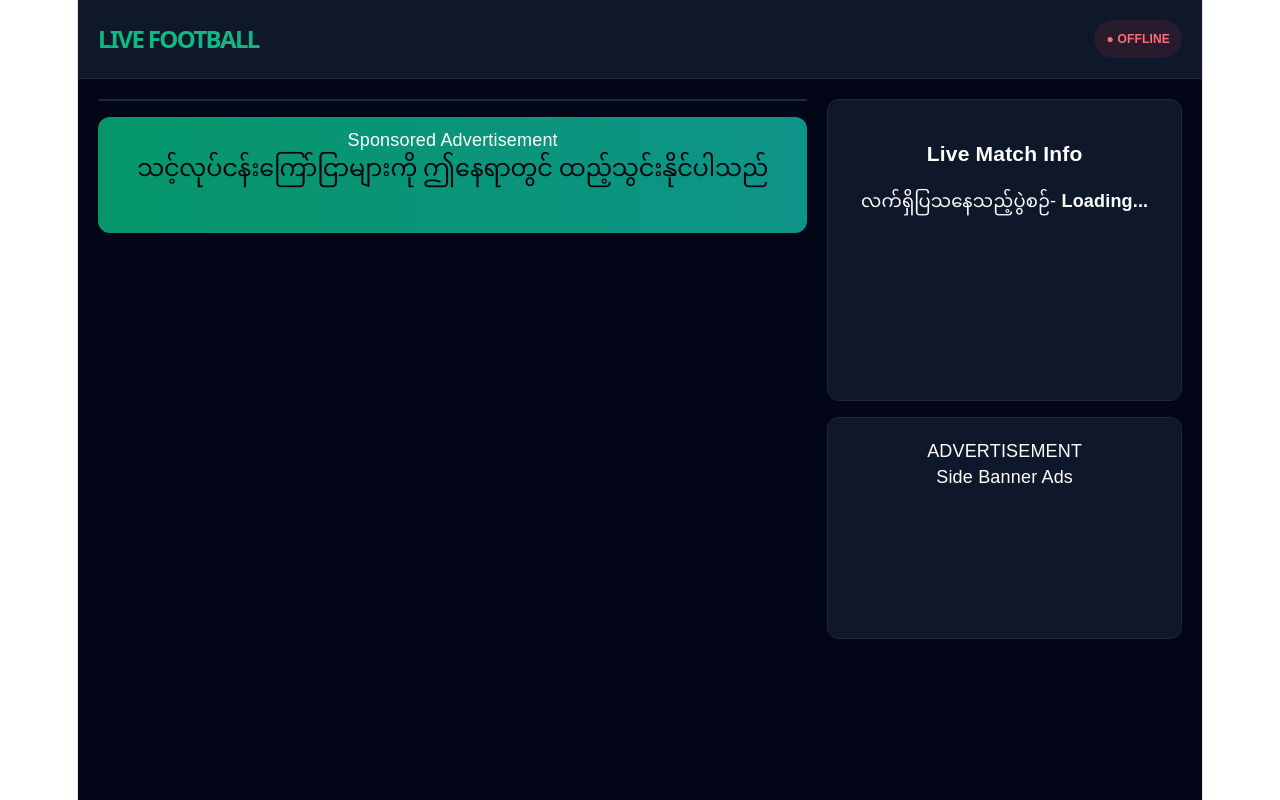
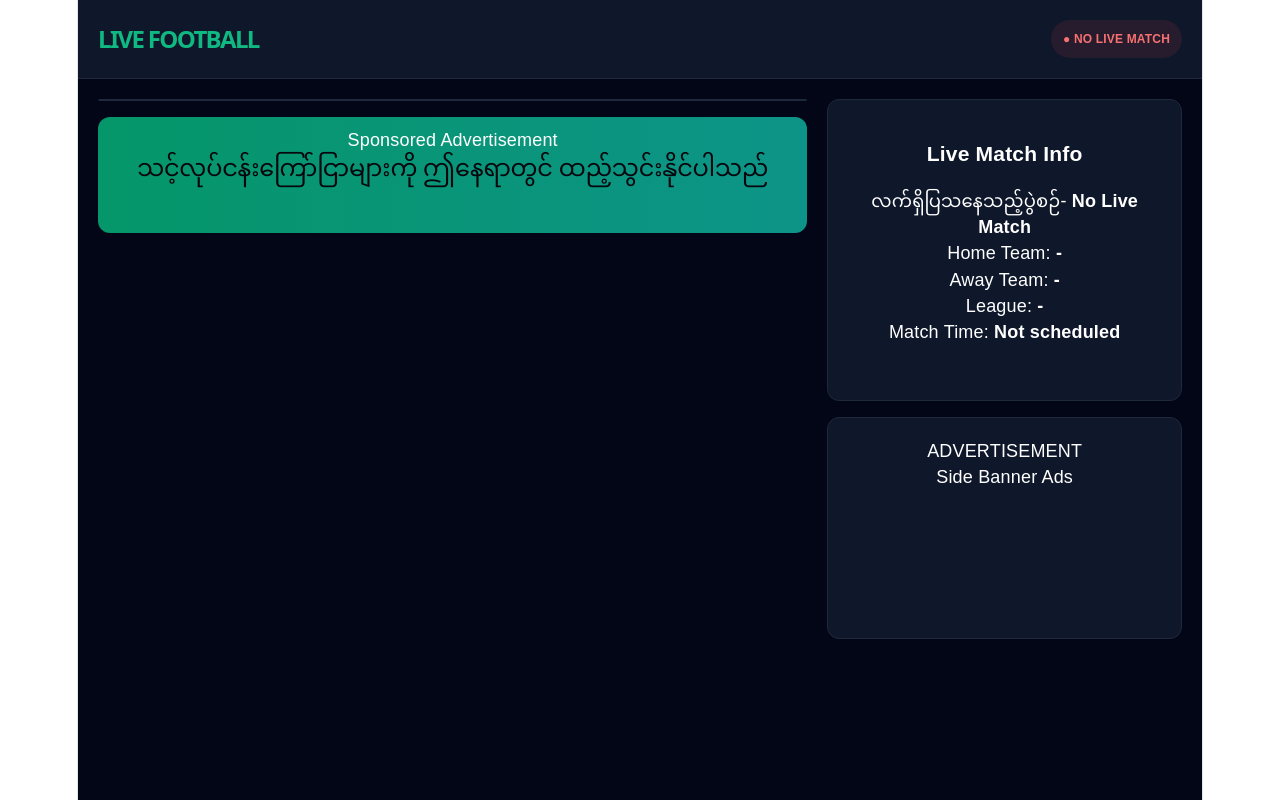
Before and after one commit to snitchwk-khant/football-live-project, a React (Vite) app in the folder football-stream/: page / in a window 1280 px wide. Built offline with nearby package versions, Linux system fonts and the light colour scheme; no server answers; the database is empty.

Commit message:
Sprint 2: Homepage Live Integration completed

```diff
--- a/football-stream/src/pages/Home.jsx
+++ b/football-stream/src/pages/Home.jsx
@@ -9,19 +9,26 @@ export default function Home() {
 
   const [match, setMatch] = useState({
     title: "Loading...",
+    home_team: "",
+    away_team: "",
+    league: "",
     stream_url: "",
     status: "OFFLINE",
+    match_time: null,
+    is_live: false,
   });
 
-  const fetchMatch = useCallback(async () => {
+  const fetchLiveMatch = useCallback(async () => {
     const { data, error } = await supabase
       .from("matches")
       .select("*")
-      .eq("id", 1)
-      .single();
+      .eq("is_live", true)
+      .order("created_at", { ascending: false })
+      .limit(1)
+      .maybeSingle();
 
     if (error) {
-      console.log("Load match error:", error);
+      console.log("Load live match error:", error);
       return null;
     }
 
@@ -29,55 +36,64 @@ export default function Home() {
   }, []);
 
   function applyMatch(data) {
-    if (!data) return;
+    if (!data) {
+      setMatch({
+        title: "No Live Match",
+        home_team: "",
+        away_team: "",
+        league: "",
+        stream_url: "",
+        status: "OFFLINE",
+        match_time: null,
+        is_live: false,
+      });
+      return;
+    }
 
     setMatch(data);
+  }
 
-    if (playerRef.current && data.stream_url) {
-      const currentSrc = playerRef.current.currentSrc();
-
-      if (currentSrc !== data.stream_url) {
-        playerRef.current.src({
-          src: data.stream_url,
-          type: "application/x-mpegURL",
-        });
-        playerRef.current.load();
-        playerRef.current.play().catch(() => {});
-      }
-    }
-  }
+  const refreshLiveMatch = useCallback(async () => {
+    const data = await fetchLiveMatch();
+    console.log("Live match refetched");
+    applyMatch(data);
+  }, [fetchLiveMatch]);
 
   useEffect(() => {
     let active = true;
 
-    fetchMatch().then((data) => {
-      if (!active) return;
-      applyMatch(data);
+    Promise.resolve().then(() => {
+      if (active) refreshLiveMatch();
     });
 
     const channel = supabase
-      .channel("matches-realtime")
+      .channel("public-matches-live-homepage")
       .on(
         "postgres_changes",
         {
           event: "*",
           schema: "public",
           table: "matches",
-          filter: "id=eq.1",
         },
-        (payload) => {
-          if (payload.new) {
-            applyMatch(payload.new);
-          }
+        () => {
+          console.log("Realtime event received");
+          refreshLiveMatch().then(() => {
+            if (!active) return;
+          });
         }
       )
-      .subscribe();
+      .subscribe((status) => {
+        if (status === "SUBSCRIBED") {
+          console.log("Realtime connected");
+          refreshLiveMatch();
+        }
+      });
 
     return () => {
       active = false;
       supabase.removeChannel(channel);
     };
-  }, [fetchMatch]);
+  }, [refreshLiveMatch]);
 
   useEffect(() => {
     if (videoRef.current && !playerRef.current && match.stream_url) {
@@ -115,13 +131,44 @@ export default function Home() {
       });
     }
 
+  }, [match.stream_url]);
+
+  useEffect(() => {
     return () => {
       if (playerRef.current) {
         playerRef.current.dispose();
         playerRef.current = null;
       }
     };
+  }, []);
+
+  useEffect(() => {
+    if (!playerRef.current) return;
+
+    if (!match.stream_url) {
+      playerRef.current.pause();
+      playerRef.current.src([]);
+      return;
+    }
+
+    const currentSrc = playerRef.current.currentSrc();
+
+    if (currentSrc !== match.stream_url) {
+      playerRef.current.src({
+        src: match.stream_url,
+        type: "application/x-mpegURL",
+      });
+      playerRef.current.load();
+      playerRef.current.play().catch(() => {});
+    }
   }, [match.stream_url]);
+
+  const matchTime = match.match_time
+    ? new Intl.DateTimeFormat(undefined, {
+        dateStyle: "medium",
+        timeStyle: "short",
+      }).format(new Date(match.match_time))
+    : "Not scheduled";
 
   const styles = {
     container: {
@@ -146,10 +193,10 @@ export default function Home() {
     },
     badge: {
       backgroundColor:
-        match.status === "LIVE"
+        match.is_live
           ? "rgba(16, 185, 129, 0.1)"
           : "rgba(239, 68, 68, 0.1)",
-      color: match.status === "LIVE" ? "#34d399" : "#f87171",
+      color: match.is_live ? "#34d399" : "#f87171",
       padding: "6px 12px",
       borderRadius: "20px",
       fontSize: "12px",
@@ -204,7 +251,7 @@ export default function Home() {
       <header style={styles.header}>
         <h1 style={styles.logo}>LIVE FOOTBALL</h1>
         <div style={styles.badge}>
-          ● {match.status === "LIVE" ? "SERVER ONLINE" : "OFFLINE"}
+          ● {match.is_live ? "LIVE NOW" : "NO LIVE MATCH"}
         </div>
       </header>
 
@@ -226,6 +273,18 @@ export default function Home() {
             <p>
               လက်ရှိပြသနေသည့်ပွဲစဉ်- <b>{match.title}</b>
             </p>
+            <p>
+              Home Team: <b>{match.home_team || "-"}</b>
+            </p>
+            <p>
+              Away Team: <b>{match.away_team || "-"}</b>
+            </p>
+            <p>
+              League: <b>{match.league || "-"}</b>
+            </p>
+            <p>
+              Match Time: <b>{matchTime}</b>
+            </p>
           </div>
 
           <div style={styles.sideAd}>
```
